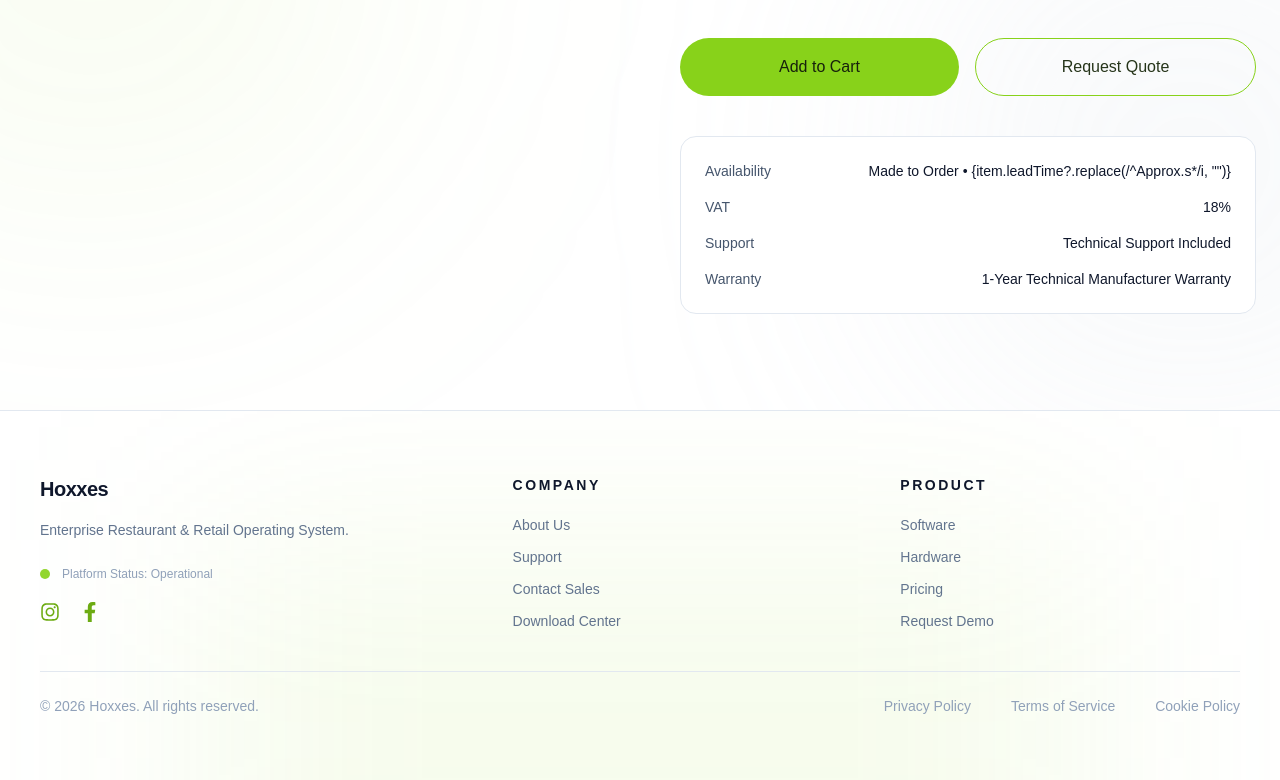
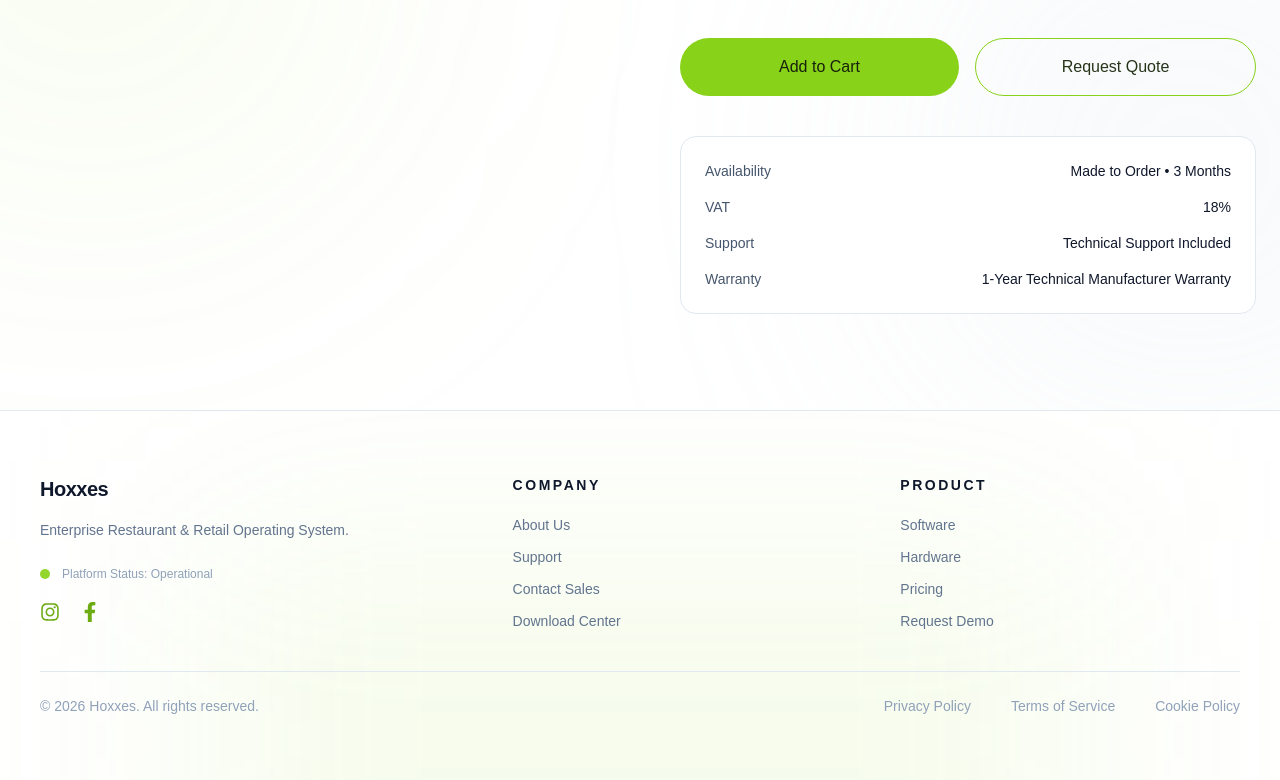
Before and after one commit to leonardapp/web, a Next.js app: page /hardware/kds-display in a window 1280 px wide. Shown: the part 1040-1820 px from the top of the page. Built offline with nearby package versions, Linux system fonts and the light colour scheme.

Commit message:
Hardware2 update

```diff
--- a/components/ProductClient.tsx
+++ b/components/ProductClient.tsx
@@ -229,8 +229,8 @@ export default function ProductClient({ product }: Props) {
 
                     <span className="font-medium text-slate-900">
   {isMadeToOrder
-  ? `Made to Order • {item.leadTime?.replace(/^Approx\.\s*/i, "")}`
-  : "In Stock"}
+    ? `Made to Order • ${(product.leadTime ?? "To be confirmed").replace(/^Approx\.\s*/i, "")}`
+    : `In Stock • ${product.stock} Units`}
 </span>
 
                   </div>
```
